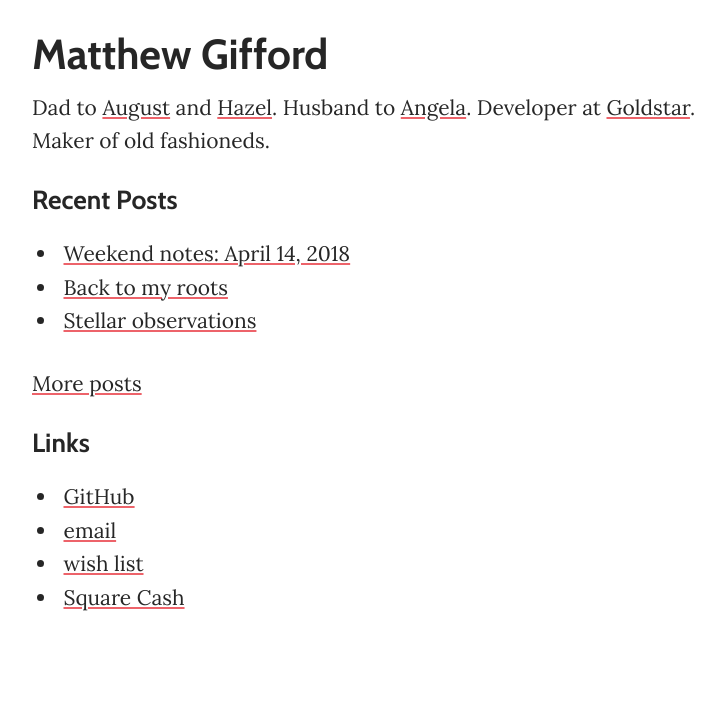
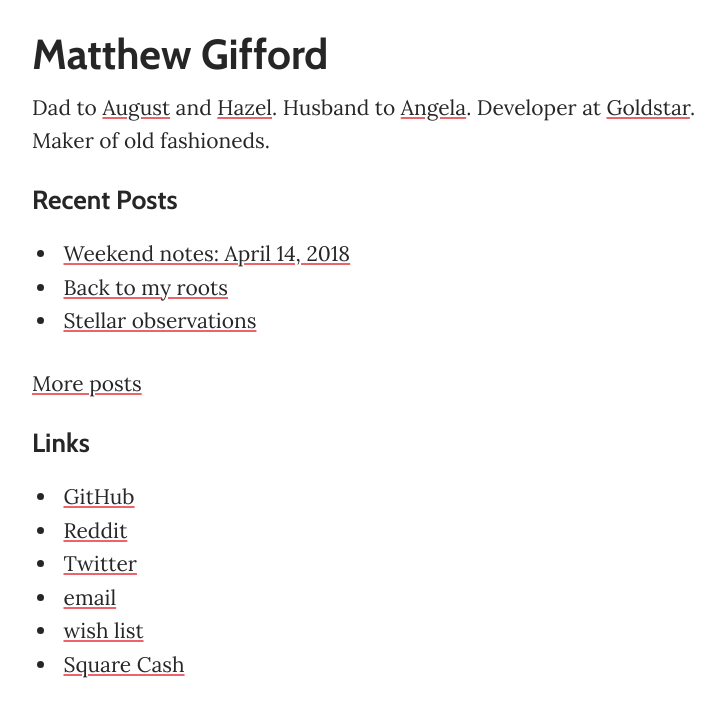
Before and after one commit to mattg/matthewgifford.com, a Jekyll site: the page built from index.md, in a window 1280 px wide. Shown: the top 717 px of the page, without its empty margins (258-983 px from the left). Built offline with Jekyll 4.4.1, drawn with Linux system fonts in a browser that asks for light colours.

Commit message:
Add Reddit and Twitter profile links

```diff
--- a/index.md
+++ b/index.md
@@ -18,6 +18,8 @@ Dad to [August](http://www.augustgifford.com/) and [Hazel](http://www.hazelgiffo
 ## Links
 
 * [GitHub](https://github.com/mattg)
+* [Reddit](https://www.reddit.com/user/matthewgifford)
+* [Twitter](https://twitter.com/mattg)
 * [email](mailto:hello@matthewgifford.com)
 * [wish list](http://www.amazon.com/gp/registry/wishlist/O31YDA173GFW/ref=cm_wl_rlist_go_o?sort=priority&itemPerPage=25)
 * [Square Cash](https://cash.me/$matthewgifford)
```
